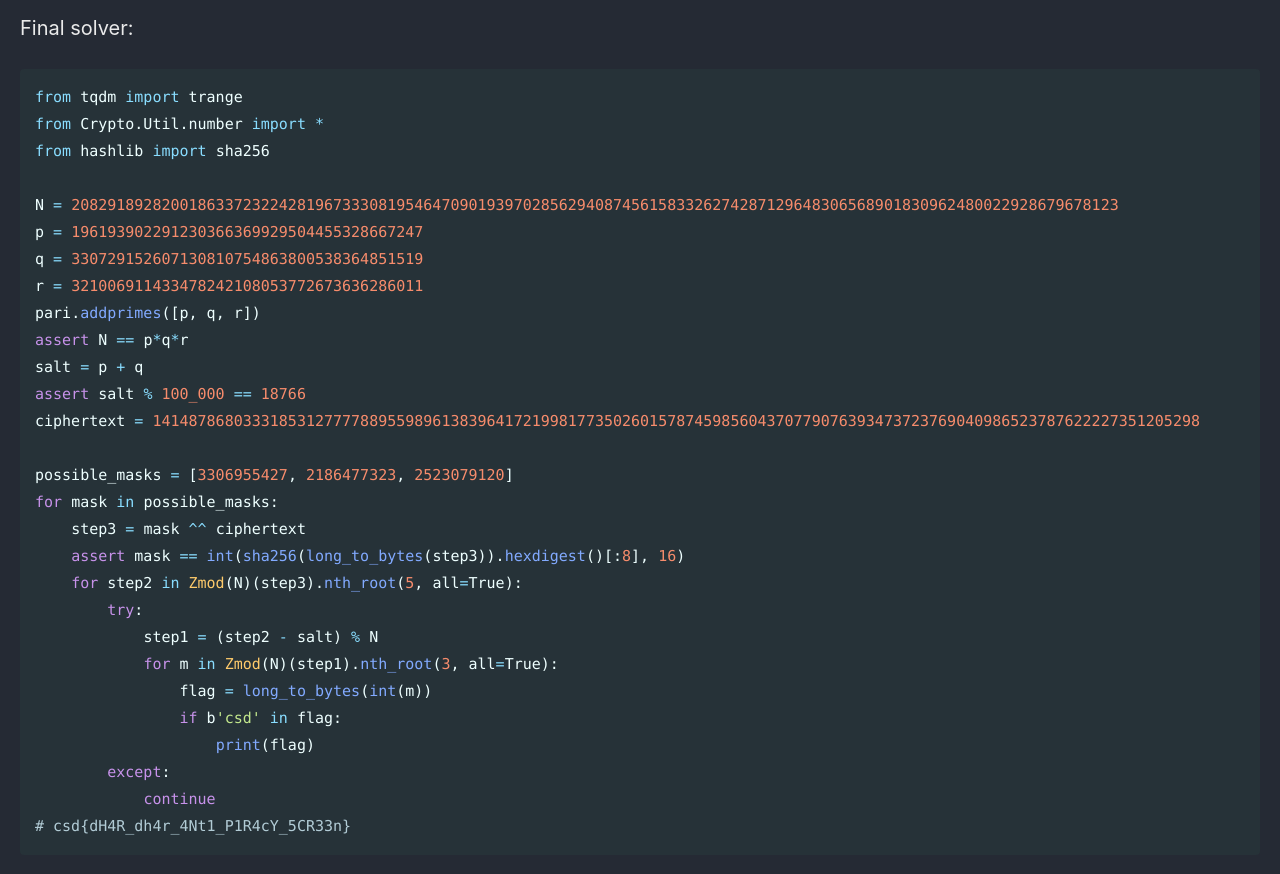
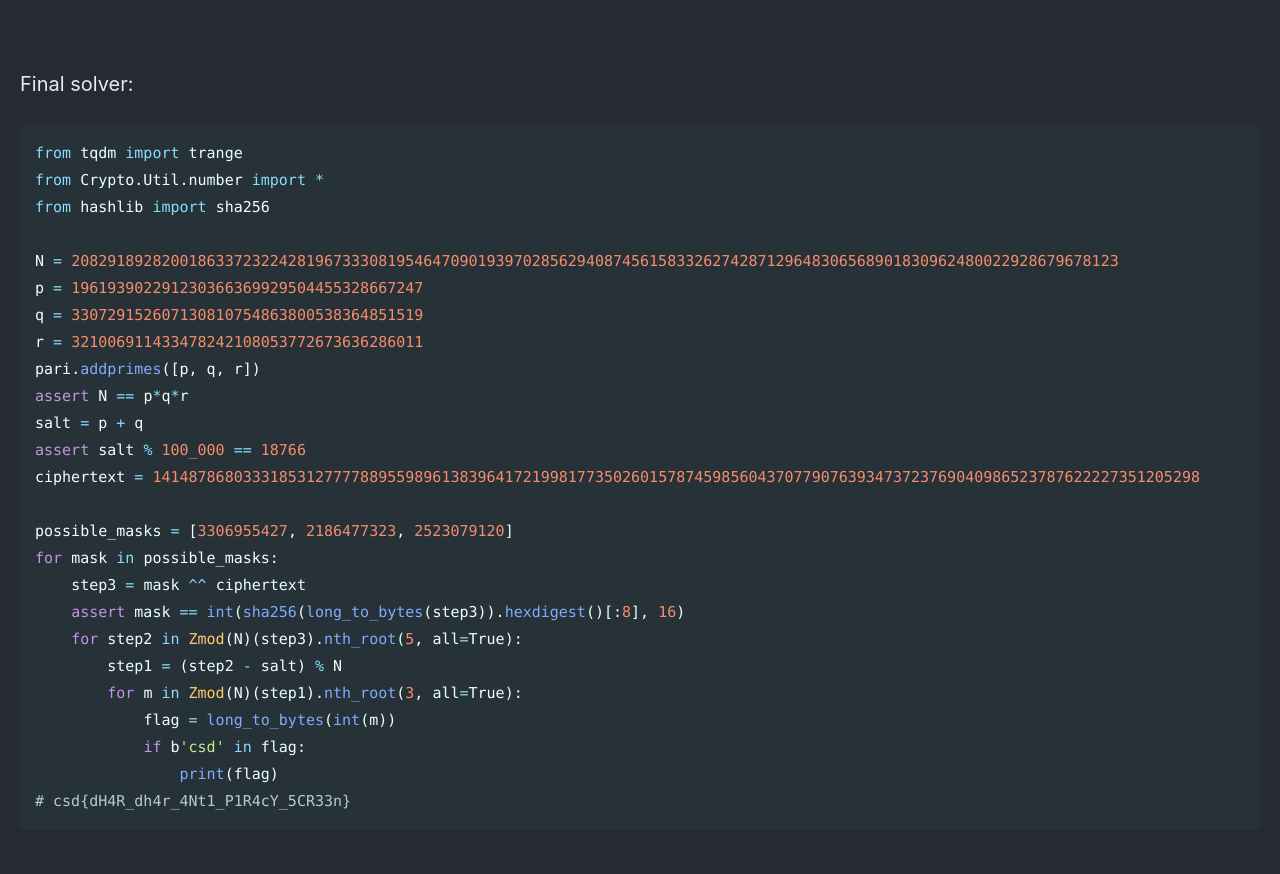
Before and after one commit to Connor-McCartney/Connor-McCartney.github.io, a Jekyll site: the page built from _pages/cryptography/rsa/interns-adventofctf2024.md, in a window 1280 px wide and 900 px high, scrolled down 3333 px. Shown: the top 874 px of the window. Built offline with Jekyll 4.4.1, drawn with Linux system fonts in a browser that asks for light colours; cached includes are drawn as plain includes.

Commit message:
Update interns-adventofctf2024.md

````diff
--- a/_pages/cryptography/rsa/interns-adventofctf2024.md
+++ b/_pages/cryptography/rsa/interns-adventofctf2024.md
@@ -130,6 +130,8 @@ for mask in possible_masks:
     print(mask == int(sha256(long_to_bytes(step3)).hexdigest()[:8], 16))
 ```
 
+<br>
+
 Final solver:
 
 ```python
@@ -152,13 +154,10 @@ for mask in possible_masks:
     step3 = mask ^^ ciphertext
     assert mask == int(sha256(long_to_bytes(step3)).hexdigest()[:8], 16)
     for step2 in Zmod(N)(step3).nth_root(5, all=True):
-        try:
-            step1 = (step2 - salt) % N
-            for m in Zmod(N)(step1).nth_root(3, all=True):
-                flag = long_to_bytes(int(m))
-                if b'csd' in flag:
-                    print(flag)
-        except:
-            continue
+        step1 = (step2 - salt) % N
+        for m in Zmod(N)(step1).nth_root(3, all=True):
+            flag = long_to_bytes(int(m))
+            if b'csd' in flag:
+                print(flag)
 # csd{dH4R_dh4r_4Nt1_P1R4cY_5CR33n}
 ```
````
